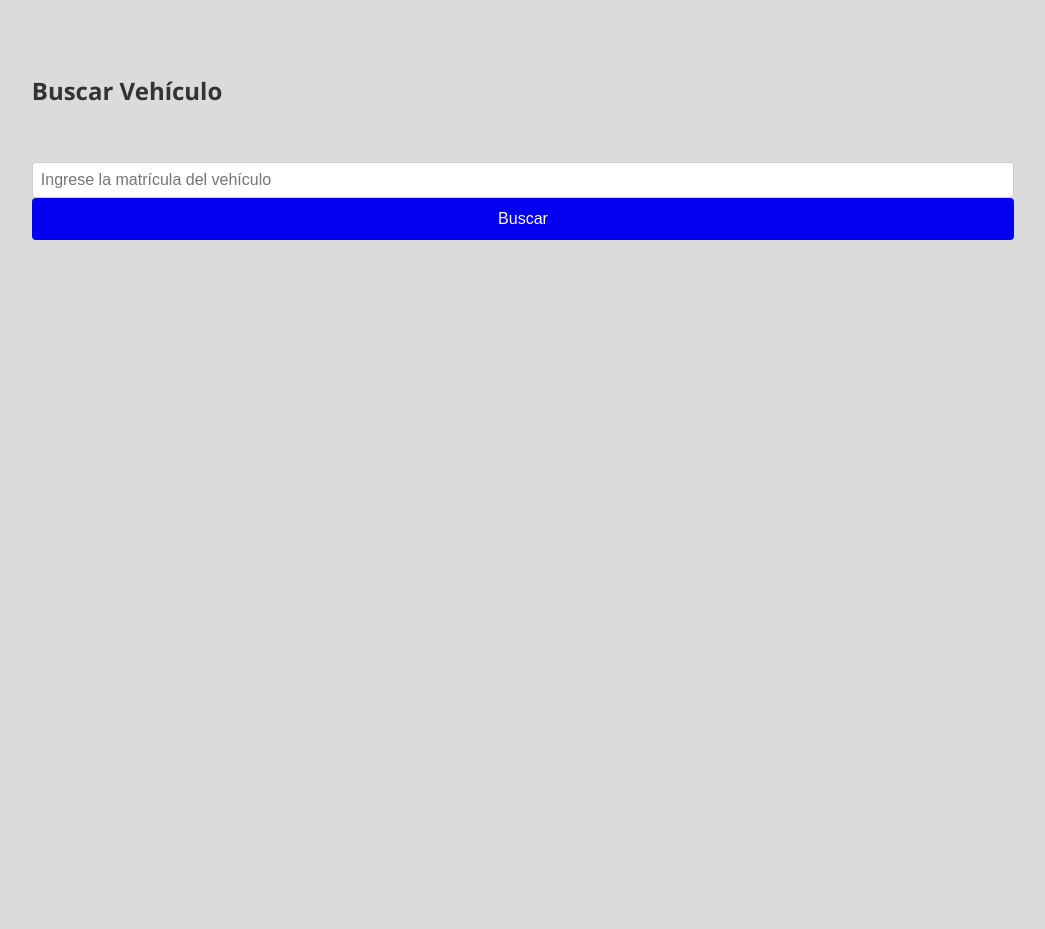
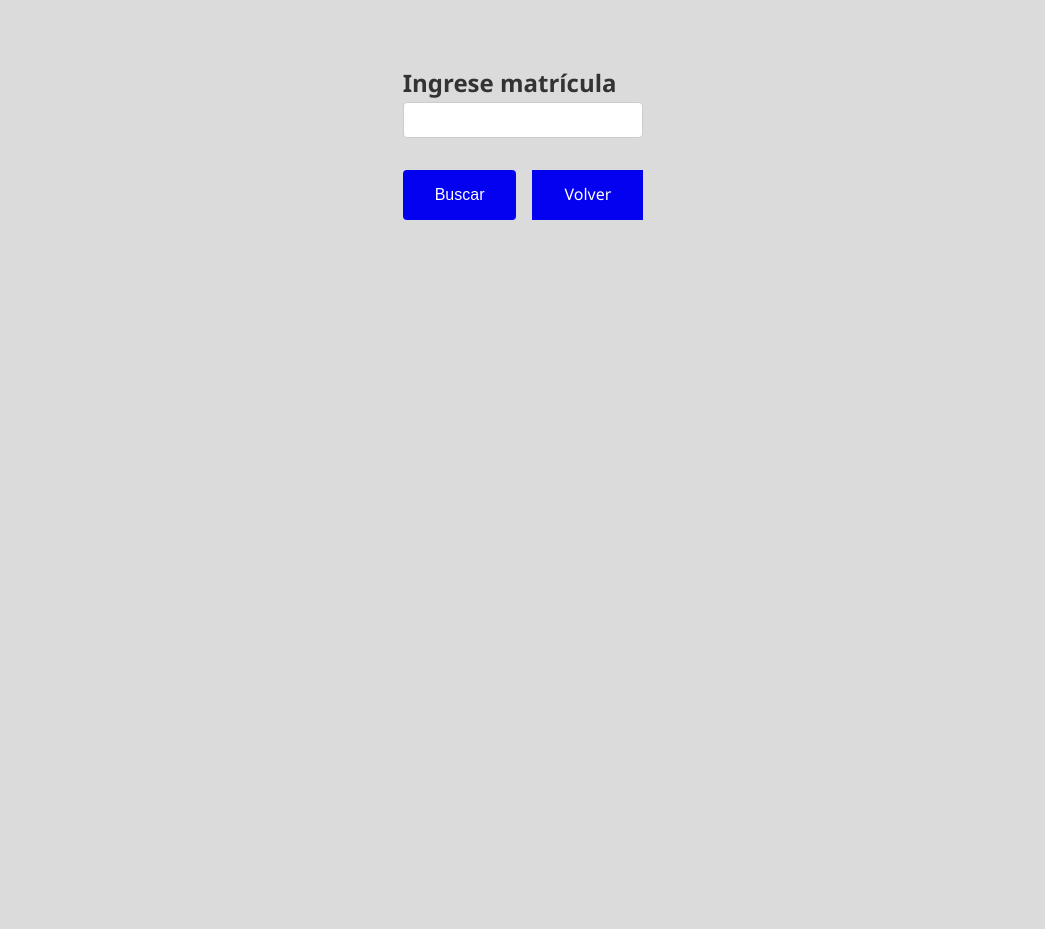
Before and after one commit to RSMAutomotriz/RSMAutomotriz.github.io, a Flask app: page /buscar in a window 1280 px wide. Shown: the top 929 px of the page, without its empty margins (117-1162 px from the left). After the commit the page ends 220 px from the top, so only its background shows below. Run offline with Flask 3, Linux system fonts and the light colour scheme; the visitor is signed in with stand-in values (Sample User, id 1); some libraries are stand-ins or nearby versions.

Commit message:
Update buscar.html

```diff
--- a/templates/buscar.html
+++ b/templates/buscar.html
@@ -1,29 +1,18 @@
-{% extends "dashboard.html" %}
+{% extends "index.html" %}
 {% block title %}Buscar Vehículo{% endblock %}
-
 {% block content %}
-<div class="container_result">
-    <h1 class="title">Buscar Vehículo</h1>
-
-    {% with messages = get_flashed_messages() %}
-        {% if messages %}
-            {% for message in messages %}
-                <div class="alert alert-info">{{ message }}</div>
-            {% endfor %}
-        {% endif %}
-    {% endwith %}
-
-    <form action="{{ url_for('buscar_auto') }}" method="POST">
-        <div class="search-container">
-            <input type="text"
-                   name="matricula"
-                   placeholder="Ingrese la matrícula del vehículo"
-                   required
-                   class="search-input">
-            <button type="submit" class="button-action">
-                <i class="fas fa-search"></i> Buscar
-            </button>
-        </div>
-    </form>
+<div class="search-container">
+    <div class="search-box">
+        <h2>Ingrese matrícula</h2>
+        <form action="{{ url_for('buscar_auto') }}" method="POST">
+            <div class="form-group">
+                <input type="text" name="matricula" required>
+            </div>
+            <div class="button-group">
+                <button type="submit" class="button-action">Buscar</button>
+                <a href="{{ url_for('dashboard') }}" class="button-action ">Volver</a>
+            </div>
+        </form>
+    </div>
 </div>
 {% endblock %}
```
